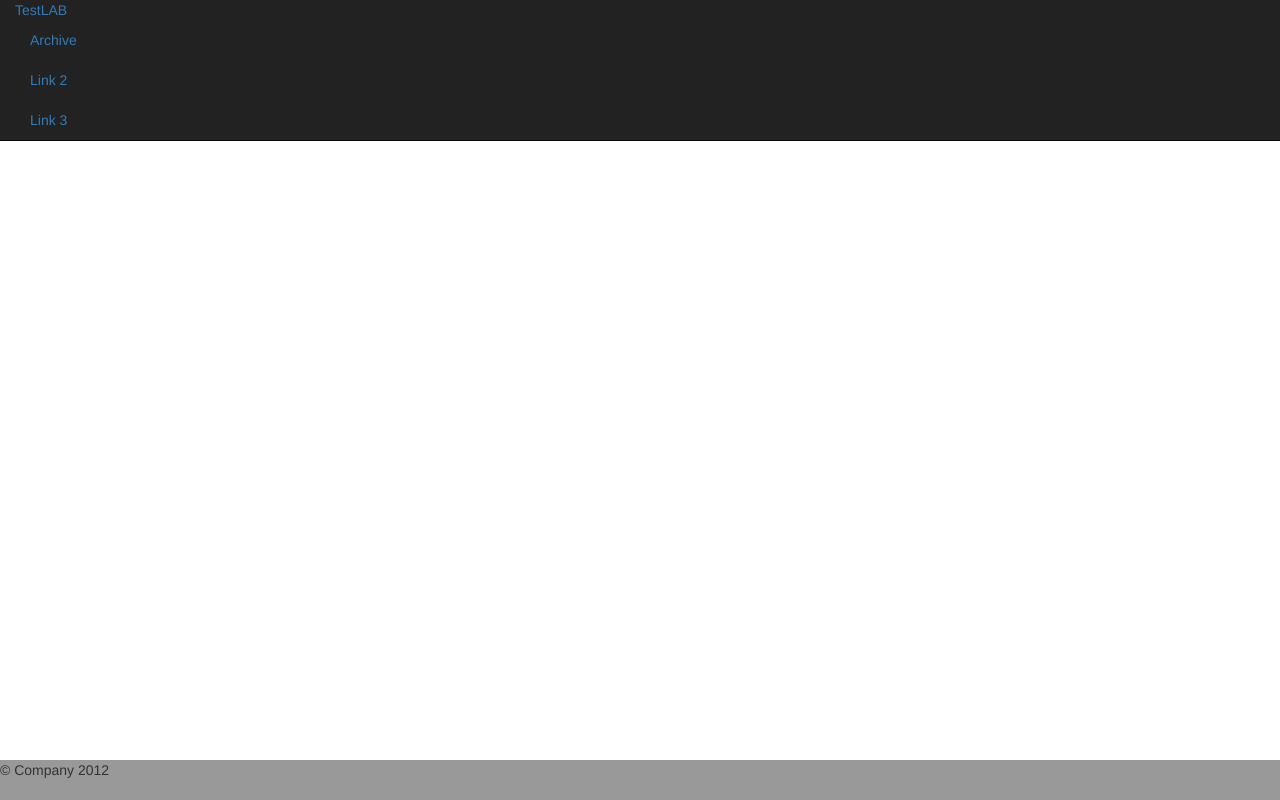
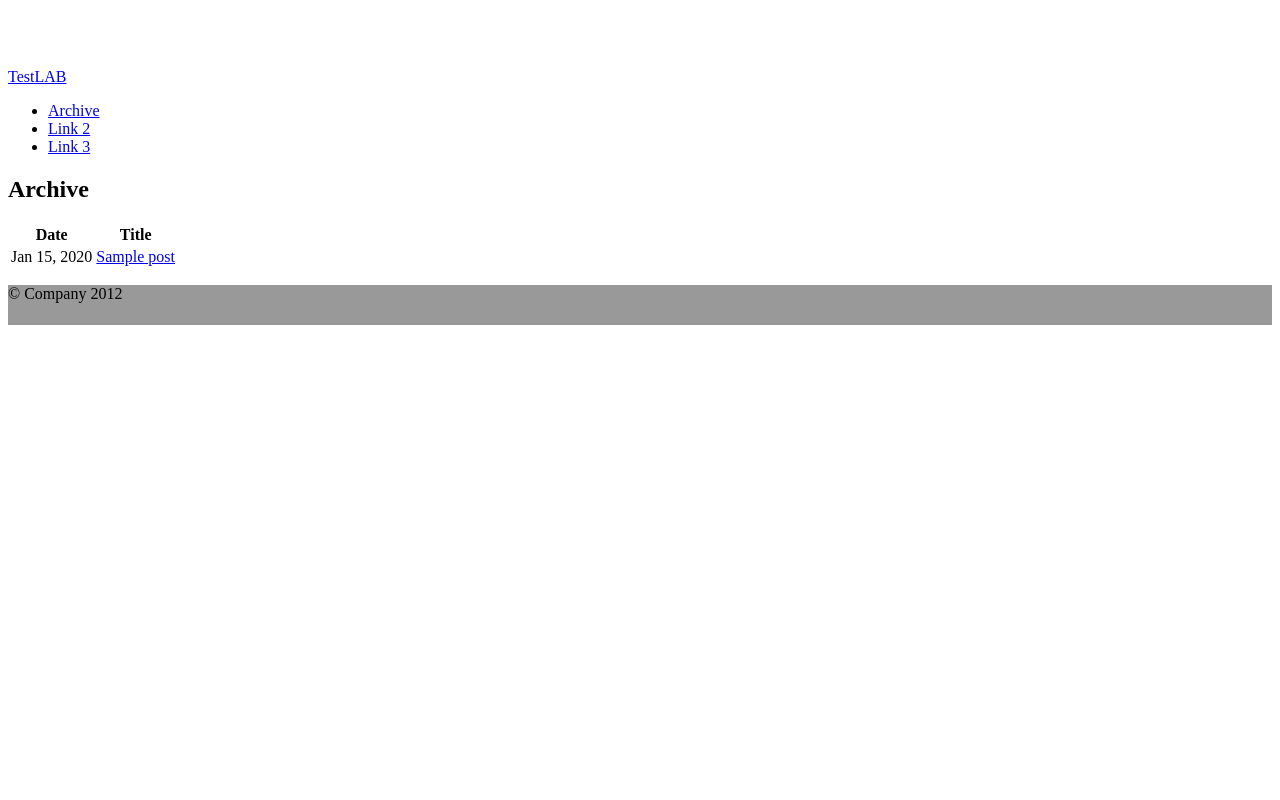
Before and after one commit to skhalymon/testerslab, a Django app: page /blog/archive/ in a window 1280 px wide. Run offline with Django 3.2, Linux system fonts and the light colour scheme; tables that the repository leaves empty hold one stand-in row (values such as "Sample post"); some libraries are stand-ins or nearby versions.

Commit message:
more styling

```diff
--- a/blog/templates/archive.html
+++ b/blog/templates/archive.html
@@ -2,10 +2,38 @@
 
 {% block content %}
 
-{% for post in all_posts %}
+<div class="container-fluid">
+  <div class="row-fluid">
+    <div class="span6 page-header">
+      <h2>Archive</h2>
+    </div>
+  </div>
+</div>
 
-<p>{{ post.created|date:"Y-m-d" }}: <a href={% url post post.slug %}>{{ post.title }}</a></p>
 
-{% endfor %}
+<div class="container-fluid">
+  <div class="row-fluid">
+    <div class="span6">
+      <div class="well">
+        <table class="table table-condensed table-hover">
+          <thead>
+            <tr>
+              <th><i class="icon-calendar"></i>Date</th>
+              <th>Title</th>
+            </tr>
+          </thead>
+          <tbody>
+            {% for post in all_posts %}
+            <tr>
+              <td>{{ post.created|date:"M d, Y" }}</td>
+              <td><a href="{% url post post.slug %}">{{ post.title }}</a></td>
+            </tr>
+            {% endfor %}
+          </tbody>
+        </table>
+      </div>
+    </div>
+  </div>
+</div>
 
 {% endblock %}
--- a/blog/templates/base.html
+++ b/blog/templates/base.html
@@ -8,14 +8,14 @@
     <meta name="author" content="">
 
     <!-- Le styles -->
-    <link href="/static/bootstrap/css/bootstrap.min.css" rel="stylesheet">
+    <link href="/static/bootstrap/css/plusstrap.min.css" rel="stylesheet">
     <style type="text/css">
       body {
         padding-top: 60px;
         padding-bottom: 40px;
       }
       footer {
-        position:fixed;
+        position:relative;
         left:0px;
         bottom:0px;
         height:40px;
@@ -23,7 +23,7 @@
         background:#999;
       };
     </style>
-    <link href="/static/bootstrap/css/bootstrap-responsive.css" rel="stylesheet">
+    <link href="/static/bootstrap/css/plusstrap-responsive.css" rel="stylesheet">
 
     <!-- Le HTML5 shim, for IE6-8 support of HTML5 elements -->
     <!--[if lt IE 9]>
@@ -41,7 +41,7 @@
   <body>
 
     <div class="container">
-      <div class="navbar navbar-fixed-top navbar-inverse">
+      <div class="navbar navbar-inverse">
         <div class="navbar-inner">
           <div class="container-fluid">
             <a class="brand" href="{% url index %}">
@@ -68,7 +68,13 @@
 
         {% block content %}{% endblock %}
       <footer>
-        <p>&copy; Company 2012</p>
+        <div class="container">
+            <div class="row">
+                <div class="span9">
+                    <p>&copy; Company 2012</p>
+                </div>
+            </div>
+        </div>
       </footer>
 
     </div> <!-- /container -->
@@ -76,7 +82,7 @@
     <!-- Le javascript
     ================================================== -->
     <!-- Placed at the end of the document so the pages load faster -->
-    <script src="/static/bootstrap/js/bootstrap.min.js"></script>
+    <script src="/static/bootstrap/js/plusstrap.min.js"></script>
 
   </body>
 </html>
--- a/blog/templates/category.html
+++ b/blog/templates/category.html
@@ -15,7 +15,7 @@
   <div class="row-fluid">
     <div class="span6">
       <div class="well">
-        <table class="table">
+        <table class="table table-hover">
           <thead>
             <tr>
               <th><i class="icon-calendar"></i>Date</th>
--- a/blog/templates/tag.html
+++ b/blog/templates/tag.html
@@ -15,7 +15,7 @@
   <div class="row-fluid">
     <div class="span6">
       <div class="well">
-        <table class="table">
+        <table class="table table-hover">
           <thead>
             <tr>
               <th><i class="icon-calendar"></i>Date</th>
```
